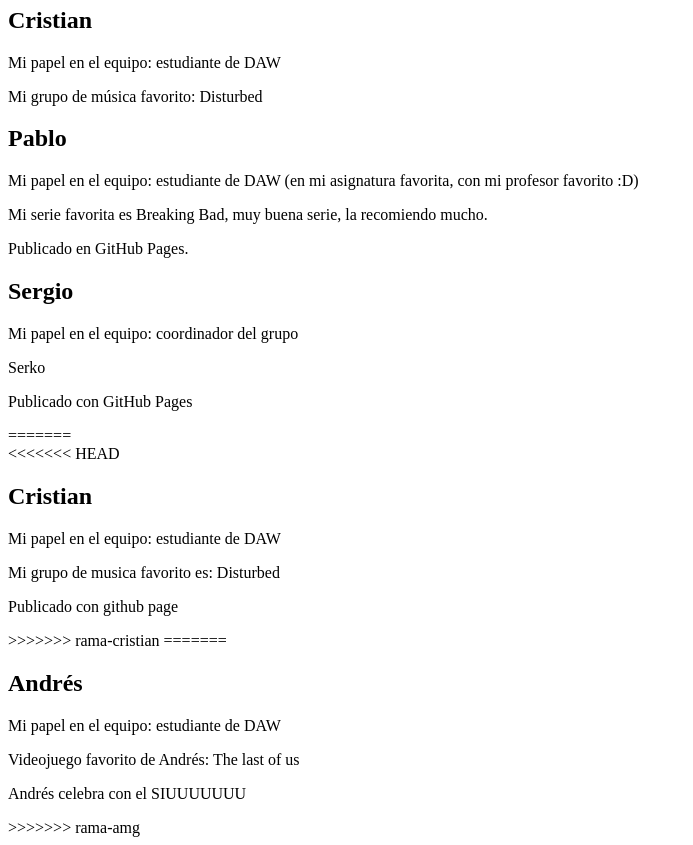
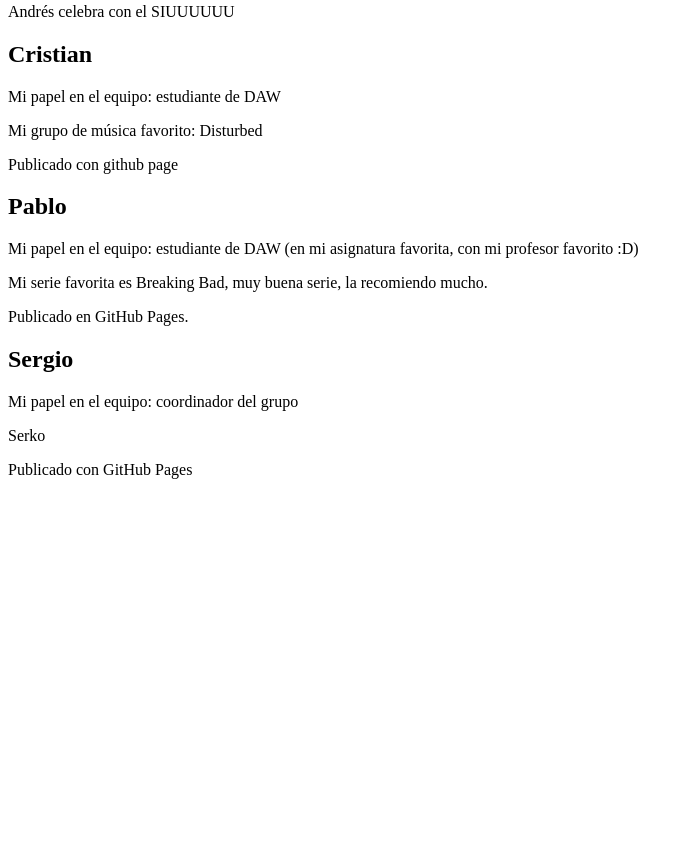
Before and after one commit to stuffsergio/portal-equipo05, a plain HTML site: page index.html in a window 1280 px wide. Shown: the part 264-1109 px from the top of the page, without its empty margins (0-693 px from the left). After the commit the page ends 800 px from the top, so only its background shows below. Drawn offline with Linux system fonts and the light colour scheme.

Commit message:
fix duplicado cristian

```diff
--- a/index.html
+++ b/index.html
@@ -12,11 +12,13 @@
       <h2>Andrés</h2>
       <p>Mi papel en el equipo: estudiante de DAW</p>
       <p>Videojuego favorito de Andrés: The last of us</p>
+      <p>Andrés celebra con el SIUUUUUU</p>
     </section>
     <section>
       <h2>Cristian</h2>
       <p>Mi papel en el equipo: estudiante de DAW</p>
       <p>Mi grupo de música favorito: Disturbed</p>
+      <p>Publicado con github page</p>
     </section>
     <section>
       <h2>Pablo</h2>
@@ -36,21 +38,5 @@
 	<p>Serko</p>
 	<p>Publicado con GitHub Pages</p>
     </section>
-=======
-	<section>
-<<<<<<< HEAD
-		<h2>Cristian</h2>
-		<p>Mi papel en el equipo: estudiante de DAW</p>
-		<p>Mi grupo de musica favorito es: Disturbed</p>
-		<p>Publicado con github page</p>
-	</section>
->>>>>>> rama-cristian
-=======
-  <h2>Andrés</h2>
-  <p>Mi papel en el equipo: estudiante de DAW</p
-	<p>Videojuego favorito de Andrés: The last of us</p>
-	<p>Andrés celebra con el SIUUUUUUU</p>
-</section>
->>>>>>> rama-amg
   </body>
 </html>
```
